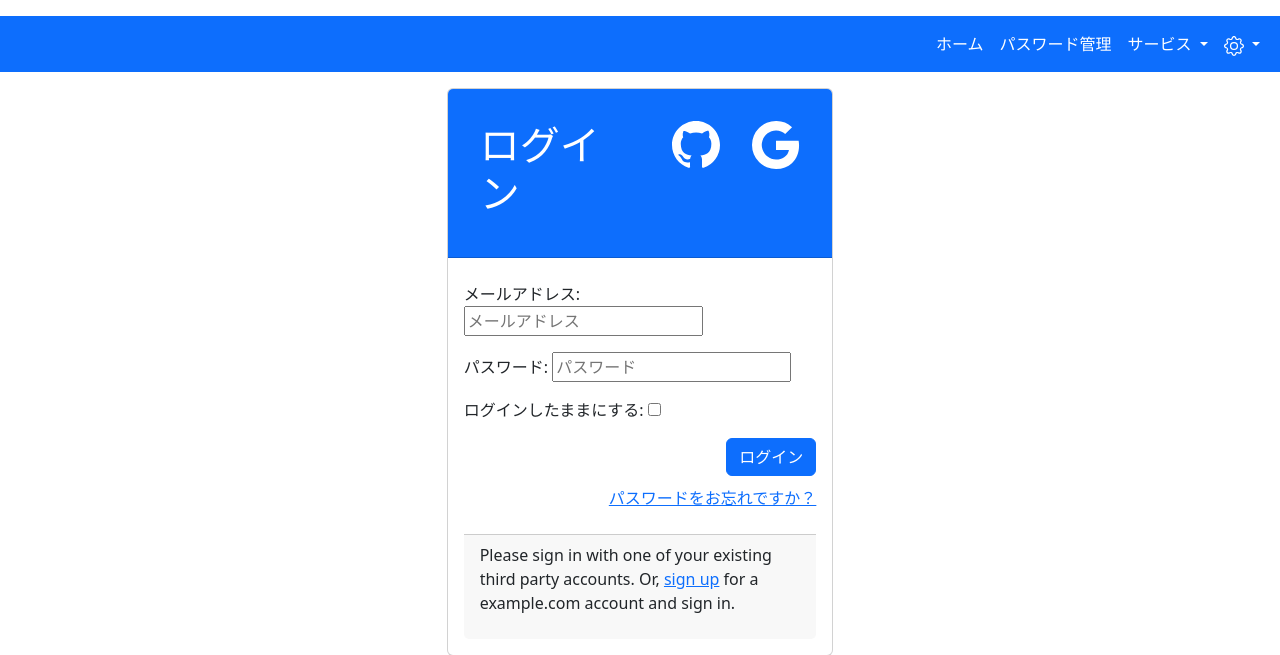
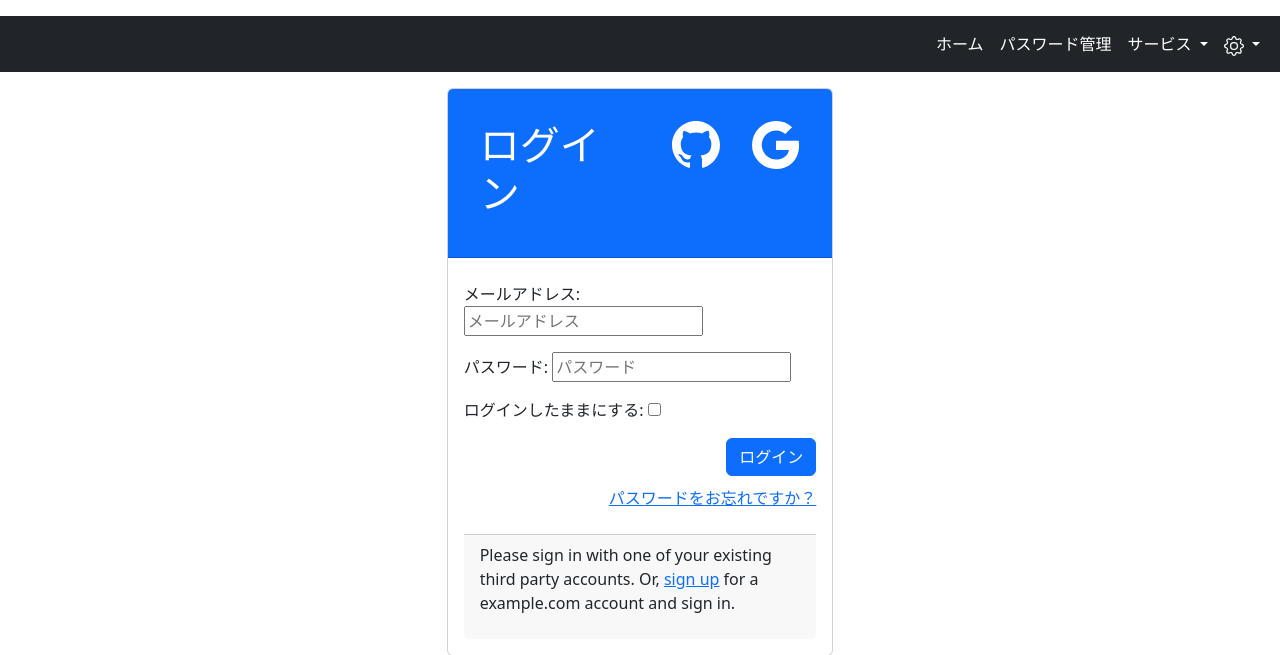
Before and after one commit to cobaemon/Omcen, a Django app: page /accounts/login/ in a window 1280 px wide. Shown: the top 655 px of the page. Run offline with Django 3.2, Linux system fonts and the light colour scheme; some libraries are stand-ins or nearby versions.

Commit message:
base.html修正

```diff
--- a/requirements.txt
+++ b/requirements.txt
@@ -5,7 +5,7 @@ psycopg2
 django-bootstrap-v5
 pycryptodome
 python-gettext
-social-auth-app-django
+social-auth-app-django==4.0.0
 social-auth-core==3.3.3
 django-widget-tweaks
 django-debug-toolbar
--- a/templates/omcen/base.html
+++ b/templates/omcen/base.html
@@ -15,7 +15,7 @@
     {% endblock %}
 </head>
 <body>
-<nav class="navbar navbar-expand-lg navbar-dark bg-primary mt-3 mb-3">
+<nav class="navbar navbar-expand-lg navbar-dark bg-dark mt-3 mb-3">
     <div class="container-fluid">
         <a class="navbar-brand text-white" href="#">{% block body_title %}{% endblock %}</a>
         <button class="navbar-toggler" type="button" data-bs-toggle="collapse" data-bs-target="#navbarTogglerDemo01"
```
Also changed, not shown: 1 other file.
